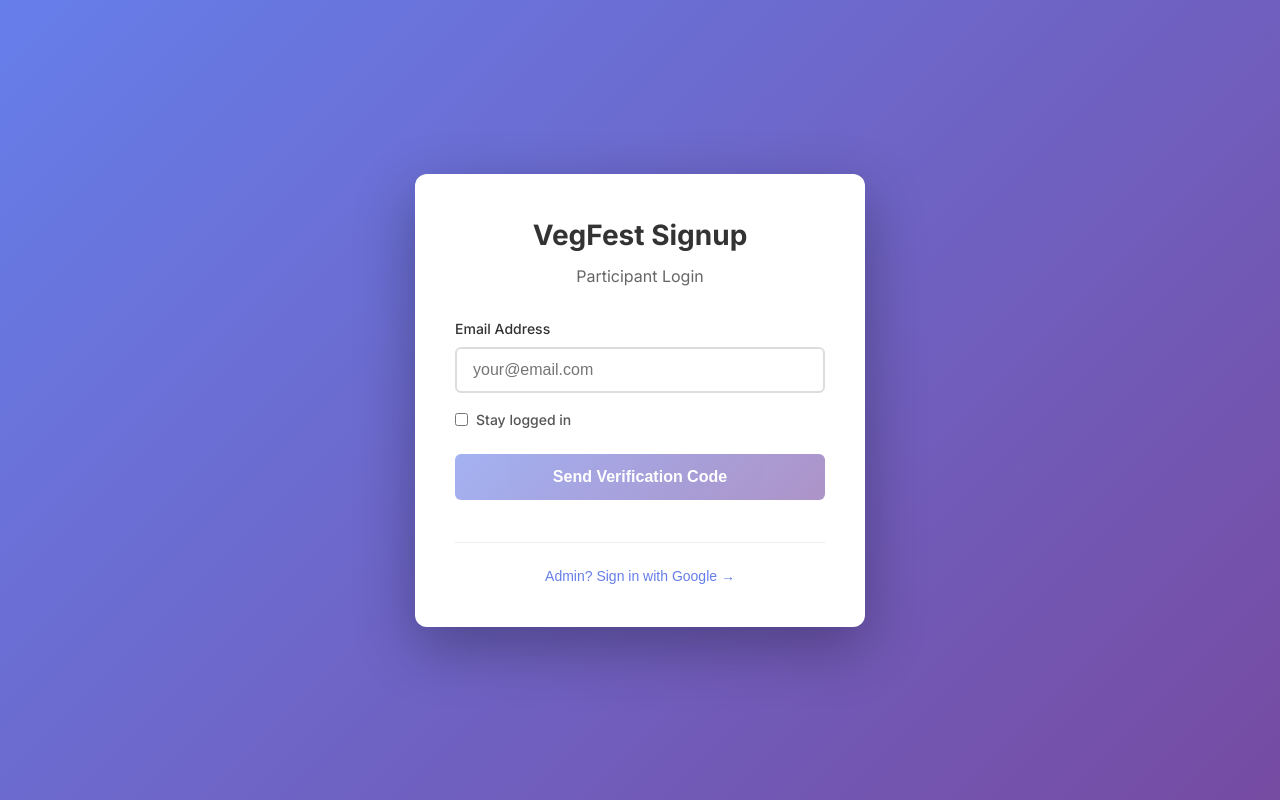
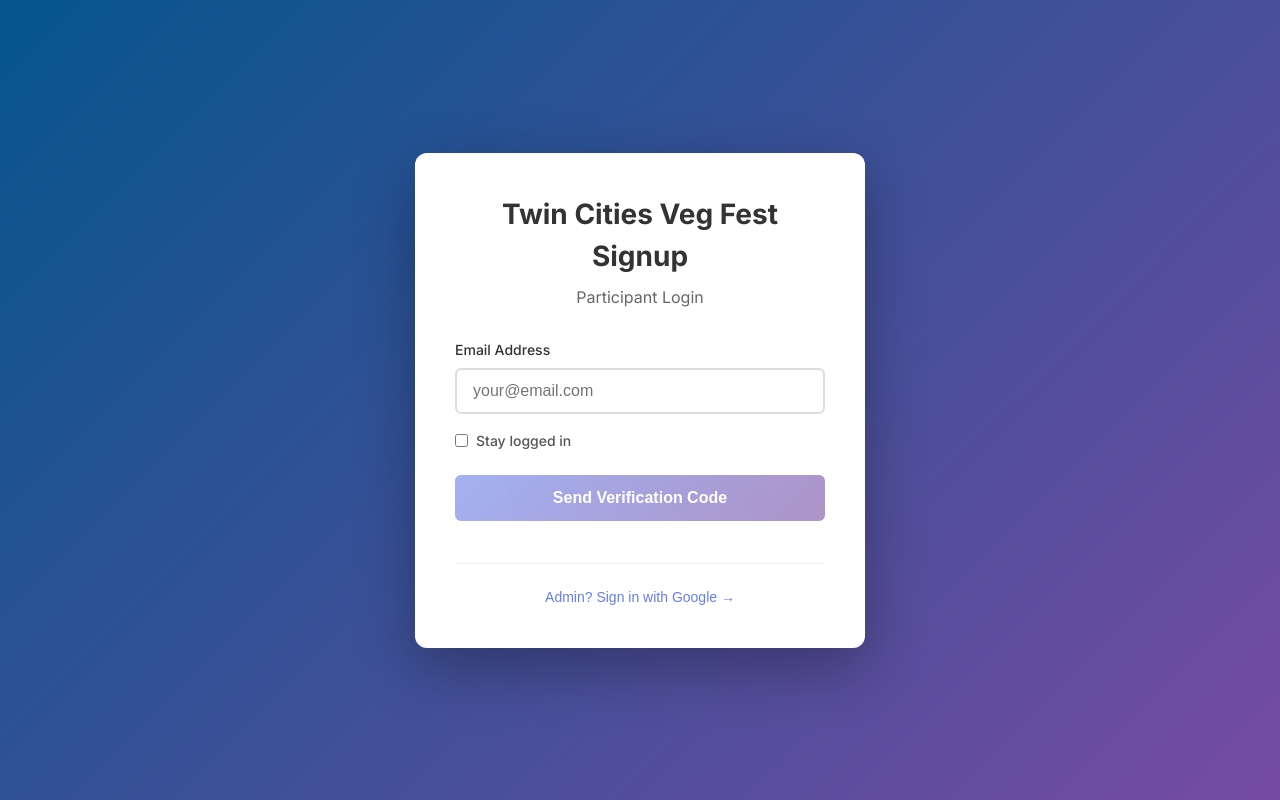
Before and after one commit to satrent/vegfestsignup, an Angular app in the folder ui/: page /login in a window 1280 px wide. Built offline with nearby package versions, Linux system fonts and the light colour scheme.

Commit message:
login page tweaks

```diff
--- a/ui/src/app/components/login/login.component.html
+++ b/ui/src/app/components/login/login.component.html
@@ -1,6 +1,6 @@
 <div class="login-container">
   <div class="login-card">
-    <h1>VegFest Signup</h1>
+    <h1>Twin Cities Veg Fest Signup</h1>
     <p class="subtitle">Participant Login</p>
 
     <!-- Error Message -->
--- a/ui/src/app/components/login/login.component.scss
+++ b/ui/src/app/components/login/login.component.scss
@@ -3,7 +3,7 @@
     display: flex;
     align-items: center;
     justify-content: center;
-    background: linear-gradient(135deg, #667eea 0%, #764ba2 100%);
+    background: linear-gradient(135deg, #05558e 0%, #764ba2 100%);
     padding: 20px;
 }
 
```
